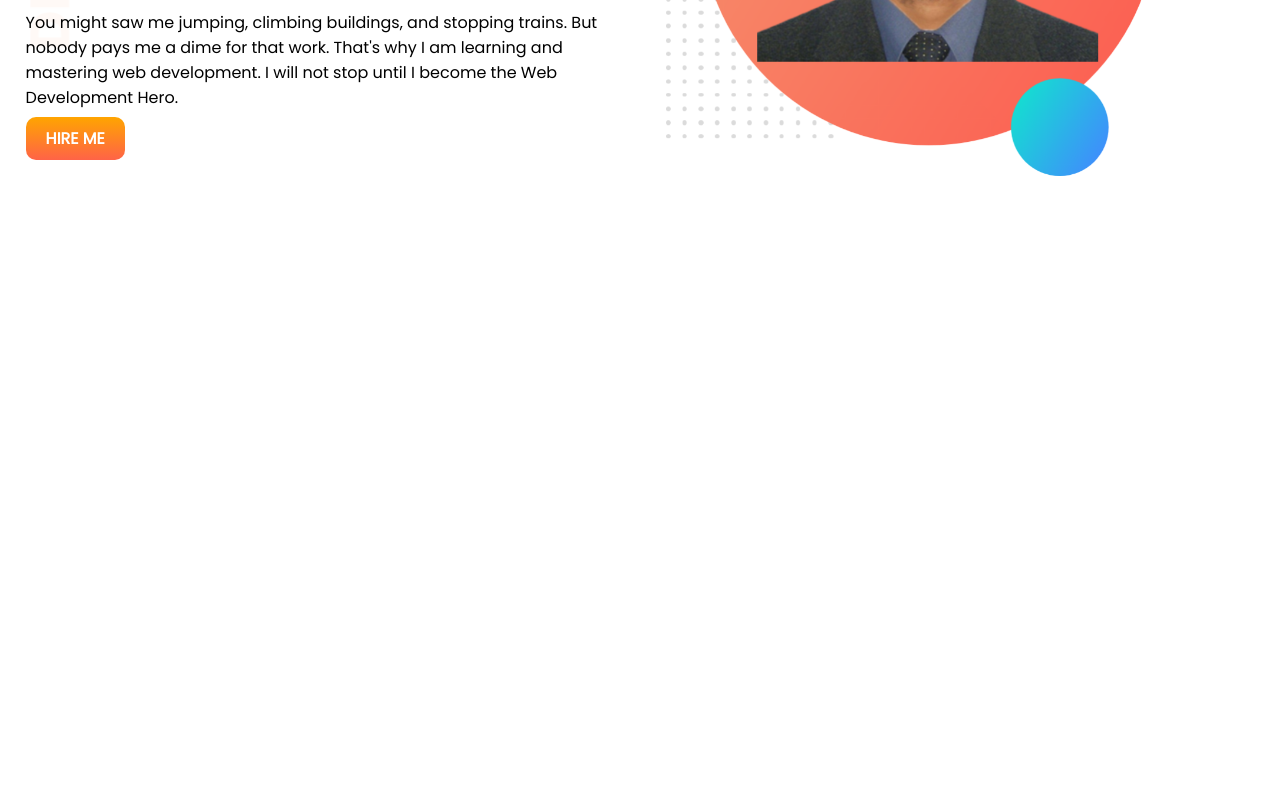
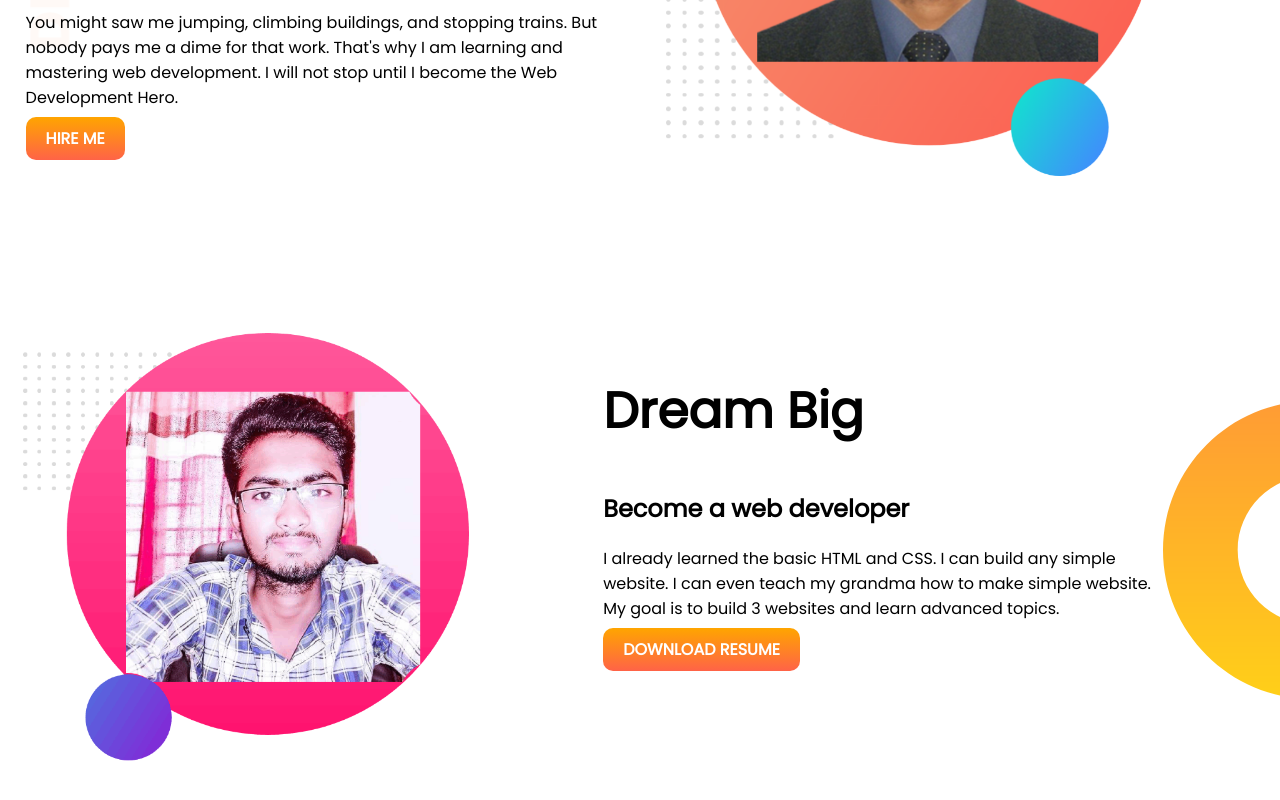
Before and after one commit to Adnan51/Developer-Portfolio, a plain HTML site: page index.html in a window 1280 px wide. Shown: the part 312-1112 px from the top of the page. Before the commit the page ends 800 px from the top, so only its background shows below. Drawn offline with Linux system fonts and the light colour scheme.

Commit message:
:Dream Big add

```diff
--- a/index.html
+++ b/index.html
@@ -30,6 +30,19 @@
             <img src="images/my-bg.png" alt="">
         </div>
     </section>
+    <section class="dream-big">
+        <div class="half-width">
+            <img src="images/My Photo bg.png" alt="">
+        </div>
+        <div class="half-width">
+            <h1>Dream Big</h1>
+            <h2>Become a web developer</h2>
+            <p>I already learned the basic HTML and CSS. I can build any simple website. I can even teach my grandma how
+                to make simple website. My goal is to build 3 websites and learn advanced topics.</p>
+            <a class="link-button" target="_blank"
+                href="https://www.linkedin.com/in/md-mostofa-adnan-1a1838171/">DOWNLOAD RESUME</a>
+        </div>
+    </section>
 </body>
 
 </html>
--- a/style.css
+++ b/style.css
@@ -13,6 +13,7 @@ h1 {
 
 section {
     display: flex;
+    margin-bottom: 150px;
 }
 
 .half-width {
@@ -37,3 +38,10 @@ section {
     background-image: url(images/top-banner.png);
     background-repeat: no-repeat;
 }
+
+.dream-big {
+    background-image: url(images/dream-bg.png);
+    background-repeat: no-repeat;
+    background-position: right;
+    padding-right: 120px;
+}
```
Also changed, not shown: images/My Photo bg.png (added).
